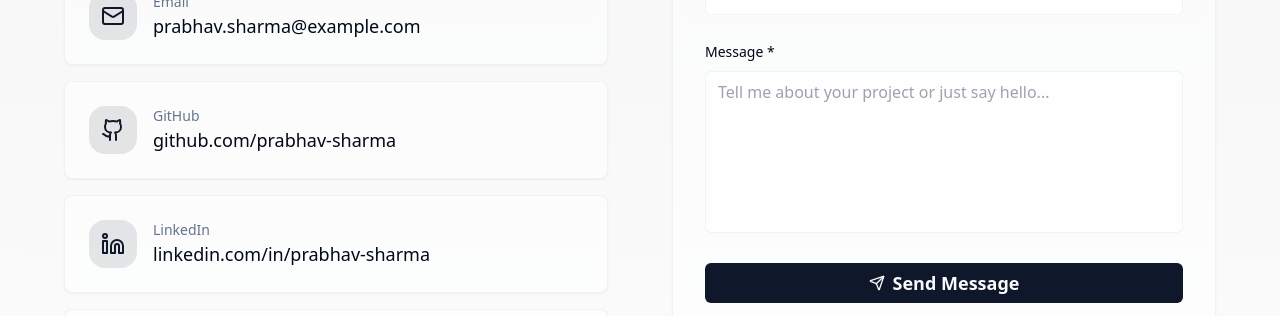
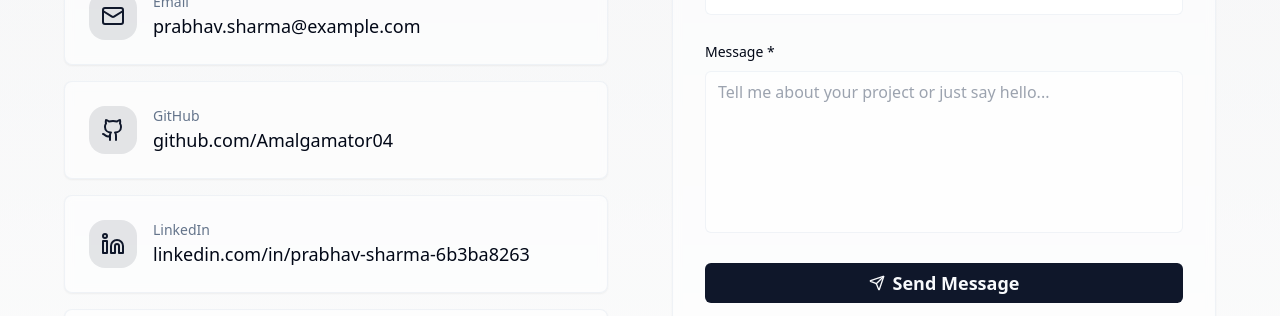
Before and after one commit to Amalgamator04/casual-hi-talker, a React (Vite) app: page / in a window 1280 px wide. Shown: the part 8158-8474 px from the top of the page. Built offline with nearby package versions, Linux system fonts and the light colour scheme.

Commit message:
Fix: Update LinkedIn and GitHub links
Update the LinkedIn and GitHub links in the portfolio site.

```diff
--- a/src/components/PortfolioSite.tsx
+++ b/src/components/PortfolioSite.tsx
@@ -100,7 +100,7 @@ const PortfolioSite = () => {
       {/* Floating Social Links */}
       <div className="fixed right-6 top-1/2 transform -translate-y-1/2 z-40 space-y-4">
         <a
-          href="https://github.com"
+          href="https://github.com/Amalgamator04"
           target="_blank"
           rel="noopener noreferrer"
           className="block p-3 rounded-full bg-background/80 backdrop-blur-sm border border-border/50 hover:bg-accent hover:scale-110 transition-all duration-300"
@@ -108,7 +108,7 @@ const PortfolioSite = () => {
           <Github size={20} />
         </a>
         <a
-          href="https://linkedin.com"
+          href="https://www.linkedin.com/in/prabhav-sharma-6b3ba8263"
           target="_blank"
           rel="noopener noreferrer"
           className="block p-3 rounded-full bg-background/80 backdrop-blur-sm border border-border/50 hover:bg-accent hover:scale-110 transition-all duration-300"
--- a/src/components/portfolio/ContactSection.tsx
+++ b/src/components/portfolio/ContactSection.tsx
@@ -44,14 +44,14 @@ const ContactSection = () => {
     {
       icon: Github,
       label: "GitHub",
-      value: "github.com/prabhav-sharma",
-      href: "https://github.com"
+      value: "github.com/Amalgamator04",
+      href: "https://github.com/Amalgamator04"
     },
     {
       icon: Linkedin,
       label: "LinkedIn",
-      value: "linkedin.com/in/prabhav-sharma",
-      href: "https://linkedin.com"
+      value: "linkedin.com/in/prabhav-sharma-6b3ba8263",
+      href: "https://www.linkedin.com/in/prabhav-sharma-6b3ba8263"
     },
     {
       icon: MapPin,
--- a/src/components/portfolio/Project360View.tsx
+++ b/src/components/portfolio/Project360View.tsx
@@ -316,7 +316,7 @@ const Project360View = () => {
         )}
       </div>
 
-      <style jsx>{`
+      <style>{`
         .glow-effect {
           box-shadow: 0 0 30px rgba(59, 130, 246, 0.3);
         }
```
